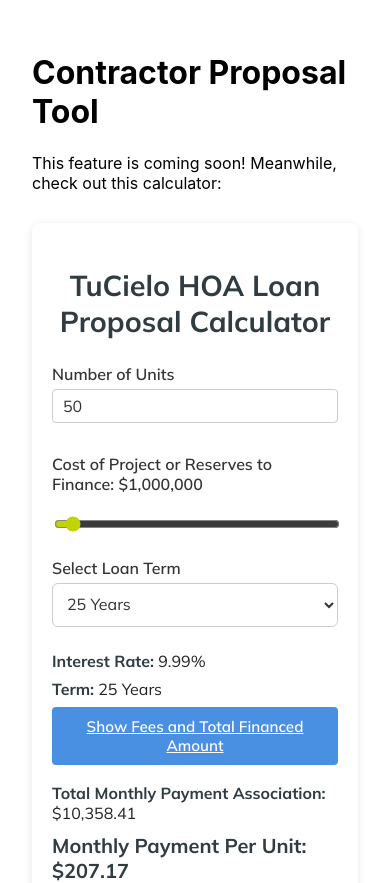
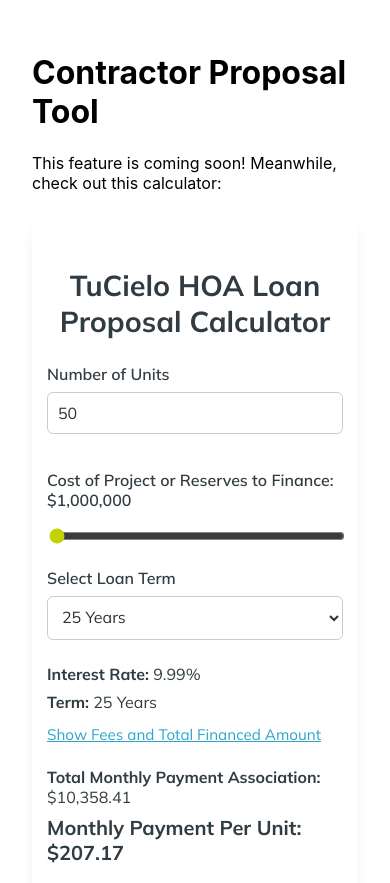
Before and after one commit to MetaCapFin/tu-cielo-site, a React (Create React App) app: page /contractor-proposal-tool in a window 390 px wide. Shown: the top 883 px of the page. Built offline with nearby package versions, Linux system fonts and the light colour scheme.

Commit message:
Update contractor-proposal-tool.css

```diff
--- a/src/contractor-proposal-tool.css
+++ b/src/contractor-proposal-tool.css
@@ -1,78 +1,127 @@
+/* Loan Calculator Container */
 .loan-calculator {
-  padding: 20px;
-  font-family: 'Mulish', Arial, sans-serif;
+  background-color: #ffffff;
+  color: #303c42;
+  font-family: 'Mulish', sans-serif;
+  padding: 30px 20px;
+  border-radius: 8px;
+  box-shadow: 0 4px 12px rgba(0, 0, 0, 0.05);
   max-width: 900px;
   margin: 0 auto;
-  background: #fff;
-  border-radius: 8px;
-  box-shadow: 0 2px 8px rgb(0 0 0 / 0.1);
 }
 
+/* Headings */
+.loan-calculator h2 {
+  font-size: 1.8rem;
+  font-weight: bold;
+  margin-bottom: 25px;
+  text-align: center;
+}
+
+/* Labels */
 .loan-calculator label {
   display: block;
-  margin: 15px 0 5px;
   font-weight: 600;
+  margin-bottom: 8px;
+  margin-top: 20px;
+}
+
+/* Input & Select Styles */
+.loan-calculator .input,
+.loan-calculator select {
+  width: 100%;
+  padding: 10px;
+  border: 1px solid #ccc;
+  border-radius: 6px;
+  font-size: 1rem;
+  font-family: 'Mulish', sans-serif;
+  background-color: #fff;
   color: #333;
 }
 
-.loan-calculator input[type="number"],
-.loan-calculator select,
+/* Range Slider */
 .loan-calculator input[type="range"] {
   width: 100%;
-  max-width: 320px;
-  padding: 6px 10px;
-  border: 1px solid #ccc;
-  border-radius: 4px;
-  font-size: 1rem;
-  box-sizing: border-box;
+  margin-top: 10px;
+  accent-color: #bfd400;
 }
 
+/* Text & Values */
+.loan-calculator p {
+  font-size: 1rem;
+  margin: 8px 0;
+}
+
+.loan-calculator strong {
+  color: #303c42;
+}
+
+/* Buttons */
 .loan-calculator button {
-  background-color: #4a90e2;
-  color: white;
+  background: none;
   border: none;
-  padding: 10px 18px;
-  border-radius: 4px;
-  font-weight: 600;
+  color: #2ba6cb;
+  text-decoration: underline;
   cursor: pointer;
-  transition: background-color 0.3s ease;
+  font-size: 0.95rem;
+  font-family: 'Mulish', sans-serif;
+  padding: 5px 0;
+  transition: color 0.3s ease;
 }
 
 .loan-calculator button:hover {
-  background-color: #357ABD;
+  color: #1e7ba3;
 }
 
-.loan-calculator p {
-  margin: 8px 0;
-  font-size: 1rem;
-  color: #222;
+/* Results Highlight */
+.loan-calculator .text-xl {
+  font-size: 1.25rem;
+  font-weight: bold;
+  color: #303c42;
 }
 
-.loan-calculator .text-xl {
-  font-size: 1.25rem;
-  margin-top: 10px;
-}
-
+/* Table */
 .loan-calculator table {
   width: 100%;
   border-collapse: collapse;
-  margin-top: 15px;
+  margin-top: 20px;
+  background-color: #fff;
   font-size: 0.9rem;
 }
 
 .loan-calculator th,
 .loan-calculator td {
-  border: 1px solid #ddd;
+  border: 1px solid #ccc;
   padding: 8px;
   text-align: right;
 }
 
 .loan-calculator th {
-  background-color: #f7f7f7;
-  font-weight: 700;
-  text-align: center;
+  background-color: #eef2f7;
+  font-weight: 600;
+  color: #303c42;
 }
 
+.loan-calculator td:first-child,
+.loan-calculator th:first-child {
+  text-align: left;
+}
+
+/* Scroll Area */
 .loan-calculator .overflow-auto {
-  overflow-y: auto;
+  overflow: auto;
+  max-height: 400px;
+  border-radius: 6px;
+  margin-top: 20px;
 }
+
+/* Responsive */
+@media (max-width: 768px) {
+  .loan-calculator {
+    padding: 20px 15px;
+  }
+
+  .loan-calculator table {
+    font-size: 0.85rem;
+  }
+}
```
